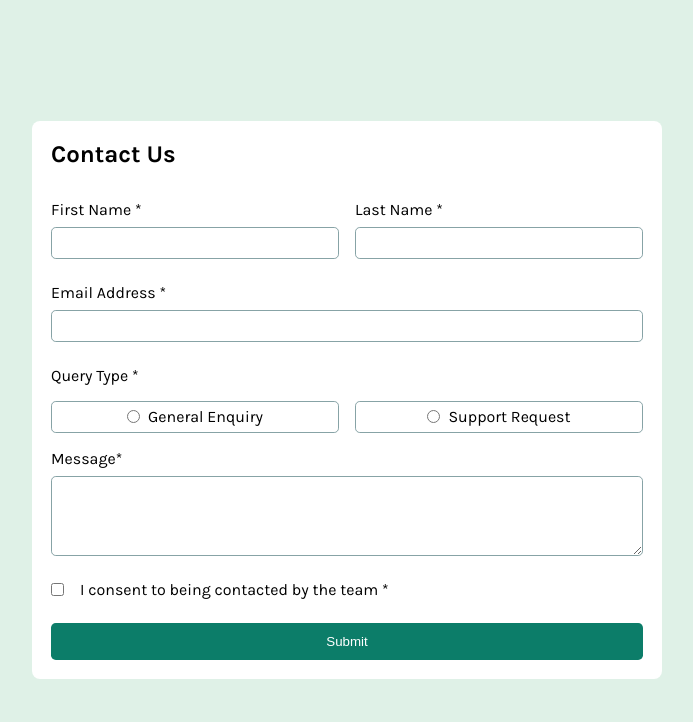
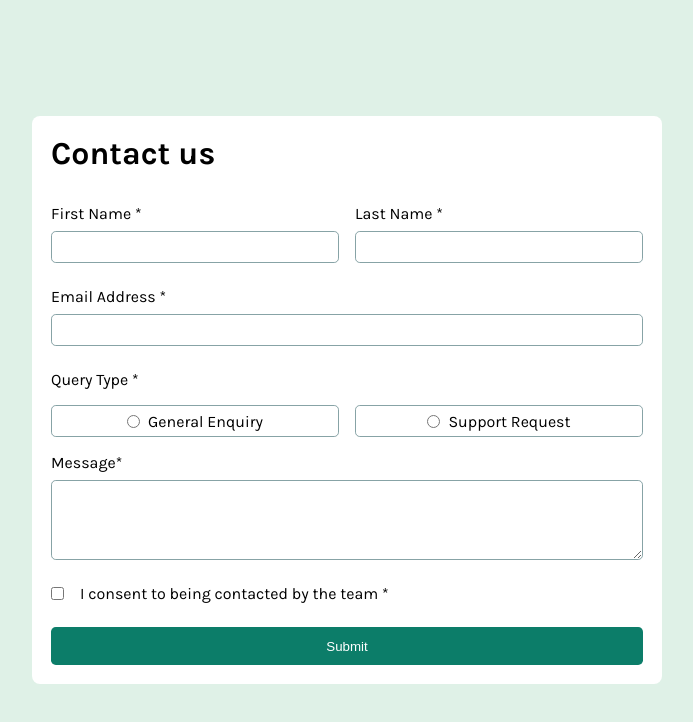
Before and after one commit to Abdullah-trial/contact-form, a plain HTML site: page index.html in a window 1280 px wide. Shown: the whole page, without its empty margins (293-986 px from the left). Drawn offline with Linux system fonts and the light colour scheme; a web font is replaced by a local one.

Commit message:
main-landmark and h1 elements added

```diff
--- a/index.html
+++ b/index.html
@@ -13,8 +13,9 @@
     <link rel="stylesheet" href="https://fonts.google.com/specimen/Karla" />
   </head>
   <body>
+    <main>
       <form>
-      <h2>Contact Us</h2>
+        <h1>Contact us</h1>
         <div class="name-input-container">
           <label for="first-name" class="name-label"
             >First Name *
@@ -72,6 +73,7 @@
         </label>
         <button type="submit" class="btn-submit">Submit</button>
       </form>
+    </main>
     <script src="./scripts.js"></script>
   </body>
 </html>
```
Lines whose indentation alone changed are shown as unchanged.
